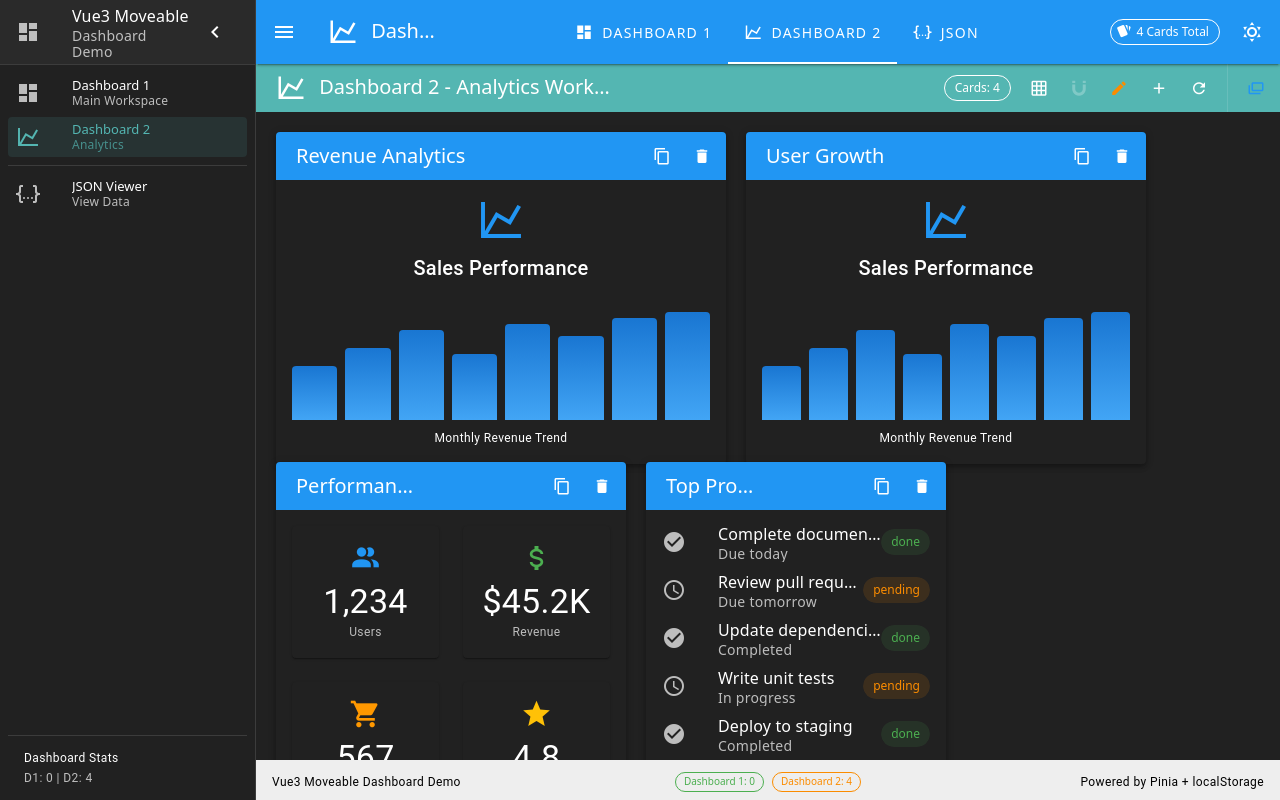
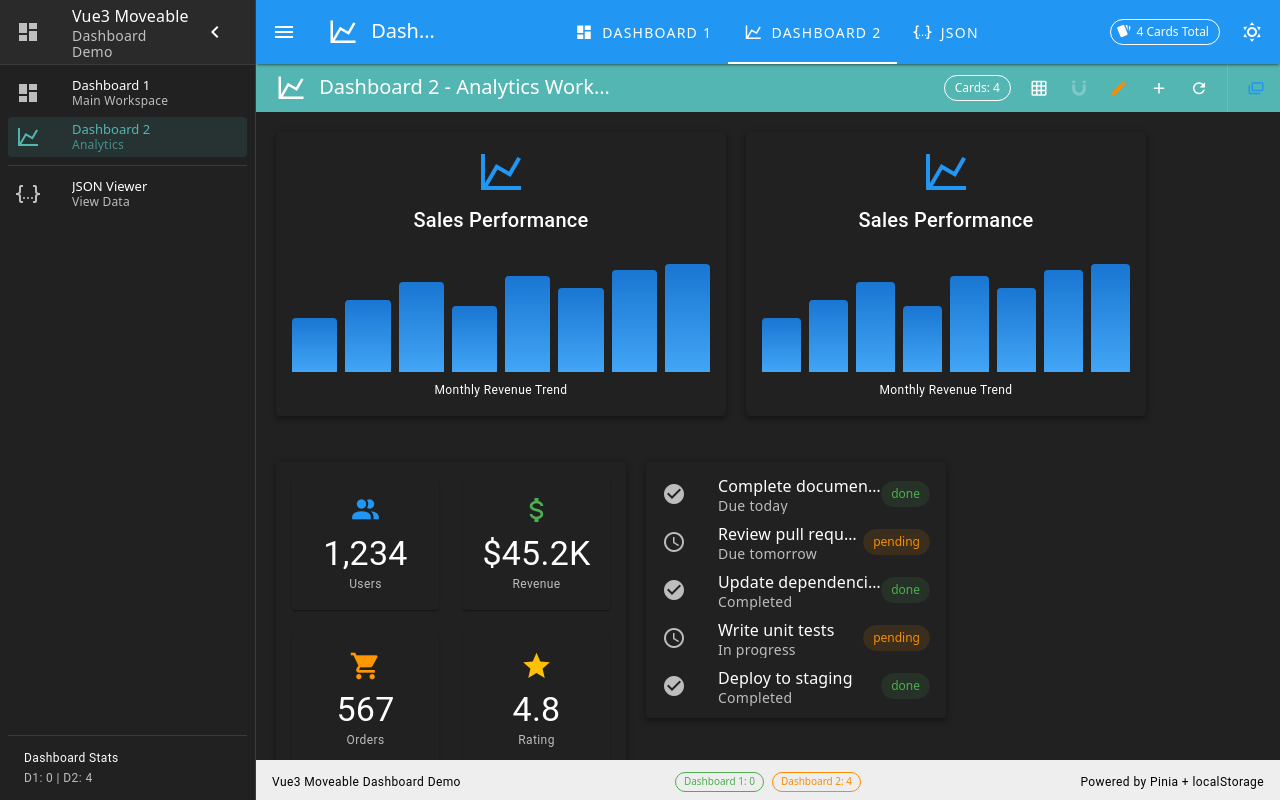
Before and after one commit to hoegerenterprise/vue3_moveabledashboard, a Vue app: page /dashboard2 in a window 1280 px wide. Built offline with nearby package versions, Linux system fonts and the light colour scheme.

Commit message:
feat(card-header): Optional card header

```diff
--- a/src/components/DashboardCard.vue
+++ b/src/components/DashboardCard.vue
@@ -3,7 +3,7 @@
     <v-layout>
       <!-- Optional header with title and actions -->
       <v-app-bar
-        v-if="card.header"
+        v-if="showHeader && card.header"
         color="primary"
         density="compact"
         :elevation="0"
@@ -43,13 +43,14 @@ import { IDashboardCard } from '../types/interfaces';
  *
  * Props:
  * - card: The card configuration object containing id, header, dimensions, etc.
+ * - showHeader: Whether to display the card header (default: true)
  *
  * Slots:
  * - default: Main content area
  * - actions: Optional header actions (replaces default menu button)
  *
  * Example:
- * <DashboardCard :card="myCard">
+ * <DashboardCard :card="myCard" :show-header="false">
  *   <div>Your content here</div>
  * </DashboardCard>
  */
@@ -58,6 +59,10 @@ const props = defineProps({
   card: {
     type: Object as PropType<IDashboardCard>,
     required: true
+  },
+  showHeader: {
+    type: Boolean,
+    default: true
   }
 });
 </script>
--- a/src/components/MoveableDashboard.vue
+++ b/src/components/MoveableDashboard.vue
@@ -29,7 +29,7 @@
           <!-- Use scoped slot to allow parent to customize card rendering -->
           <slot :card="dashboardCard" :is-selected="dashboardCard.id === currentTargetID">
             <!-- Default rendering if no slot provided -->
-            <DashboardCard :card="dashboardCard">
+            <DashboardCard :card="dashboardCard" :show-header="showCardHeaders">
               <div class="default-card-content">
                 <h3>{{ dashboardCard.header || 'Card ' + dashboardCard.id }}</h3>
                 <p>Card ID: {{ dashboardCard.id }}</p>
@@ -79,6 +79,7 @@ import GridOverlay from './GridOverlay.vue';
  * - resizable: Allow resizing cards (default: true)
  * - rotatable: Allow rotating cards (default: true)
  * - zoom: Zoom level for the dashboard (default: 1)
+ * - showCardHeaders: Show/hide card headers (default: true)
  *
  * Events:
  * - card-selected: Emitted when a card is selected
@@ -128,6 +129,10 @@ const props = defineProps({
   snapToGrid: {
     type: Boolean,
     default: false
+  },
+  showCardHeaders: {
+    type: Boolean,
+    default: true
   }
 });
 
--- a/src/pages/Dashboard1.vue
+++ b/src/pages/Dashboard1.vue
@@ -282,6 +282,7 @@
         :grid-enabled="dashboard.gridEnabled.value"
         :grid-size="dashboard.gridSize.value"
         :snap-to-grid="dashboard.snapToGrid.value"
+        :show-card-headers="true"
         @card-selected="onCardSelected"
         @card-deselected="onCardDeselected"
         @card-moved="onCardMoved"
@@ -290,7 +291,7 @@
       >
         <!-- Custom card rendering using scoped slot -->
         <template #default="{ card, isSelected }">
-          <DashboardCard :card="card">
+          <DashboardCard :card="card" :show-header="true">
             <!-- Custom card content based on card type -->
             <template v-if="card.type === 'chart'">
               <ChartCard :card="card" />
--- a/src/pages/Dashboard2.vue
+++ b/src/pages/Dashboard2.vue
@@ -244,6 +244,7 @@
         :grid-enabled="dashboard.gridEnabled.value"
         :grid-size="dashboard.gridSize.value"
         :snap-to-grid="dashboard.snapToGrid.value"
+        :show-card-headers="false"
         @card-selected="onCardSelected"
         @card-deselected="onCardDeselected"
         @card-moved="onCardMoved"
@@ -252,7 +253,7 @@
       >
         <!-- Custom card rendering using scoped slot -->
         <template #default="{ card, isSelected }">
-          <DashboardCard :card="card">
+          <DashboardCard :card="card" :show-header="false">
             <!-- Custom card content based on card type -->
             <template v-if="card.type === 'chart'">
               <ChartCard :card="card" />
```
